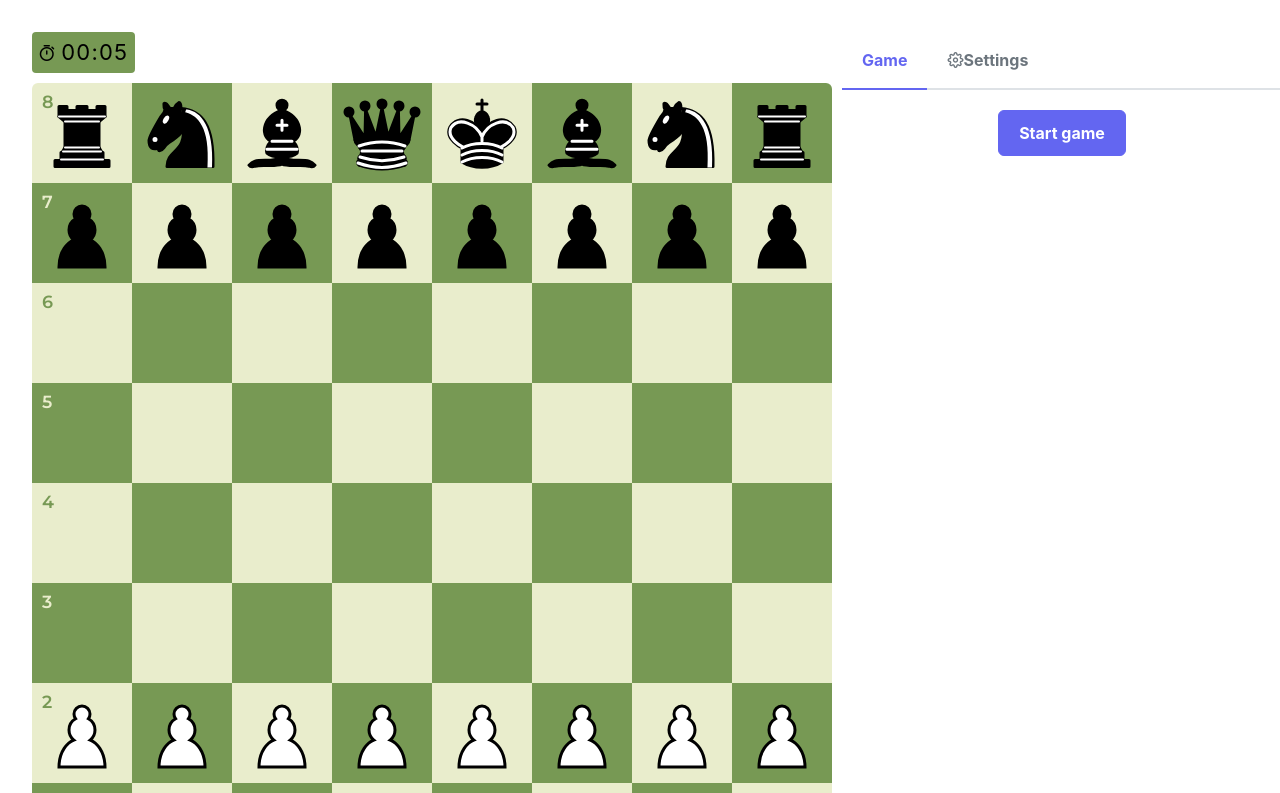
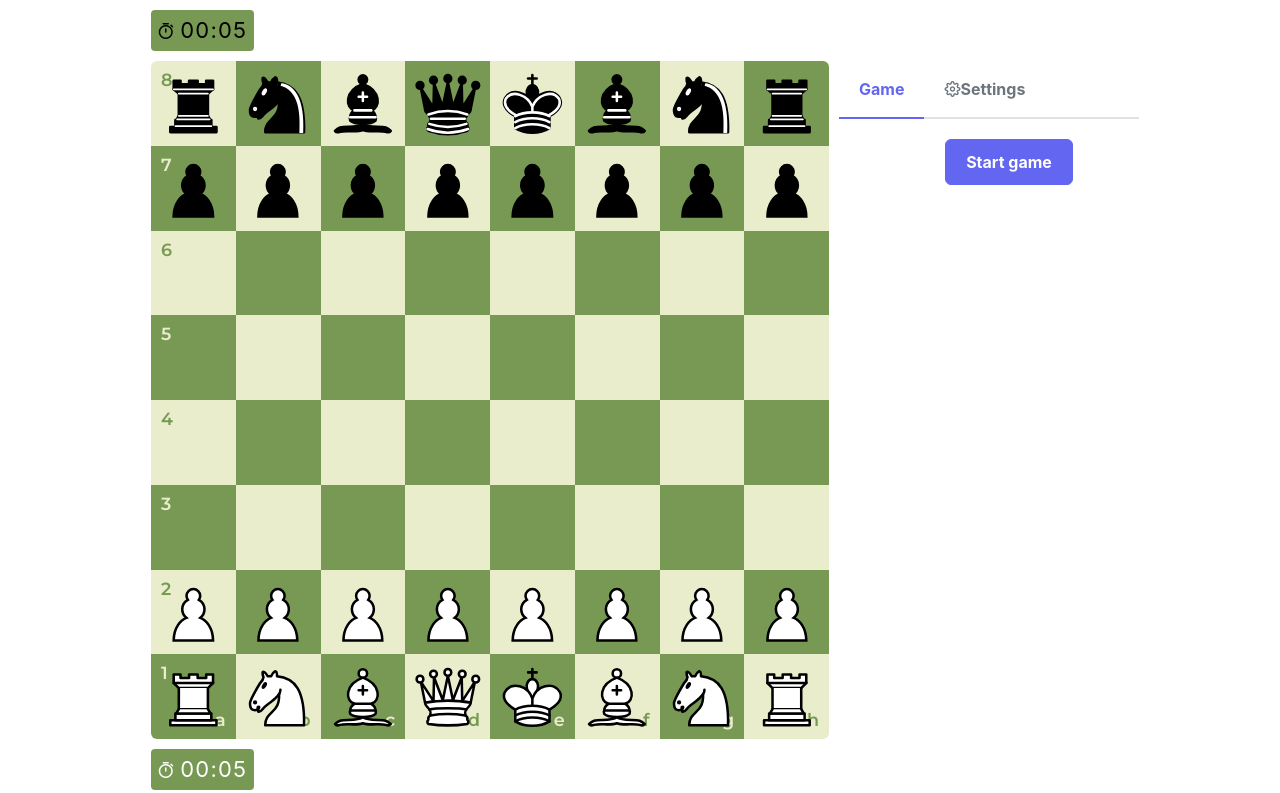
Before and after one commit to clxsewn/chess-app, a React (Vite) app: page / in a window 1280 px wide. Shown: the top 793 px of the page. Built offline with nearby package versions, Linux system fonts and the light colour scheme.

Commit message:
layout changes

```diff
--- a/src/components/Aside/styles.scss
+++ b/src/components/Aside/styles.scss
@@ -1,7 +1,10 @@
 aside {
   border-radius: 15px;
+
+  grid-row: 2 / 3;
+  grid-column: 2 / 3;
 }
 
 .tab-content {
-  width: 400px;
+  width: 300px;
 }
--- a/src/components/Board/styles.scss
+++ b/src/components/Board/styles.scss
@@ -1,5 +1,13 @@
 .board {
   display: grid;
   grid-template-columns: repeat(8, 1fr);
-  border-radius: 50px;
+  grid-template-rows: repeat(8, 1fr);
+
+  height: calc(100vh - 122px);
+
+  aspect-ratio: 1 / 1;
+  position: relative;
+
+  grid-row: 2 / 3;
+  grid-column: 1 / 2;
 }
--- a/src/components/Game/index.tsx
+++ b/src/components/Game/index.tsx
@@ -6,11 +6,9 @@ import Timer from '../Timer'
 export default function Game() {
     return (
         <div className="game">
-            <div className="board-wrapper">
-                <Timer duration={5} forPlayer={'black'} />
-                <Board />
-                <Timer duration={5} forPlayer={'white'} />
-            </div>
+            <Timer duration={5} forPlayer={'black'} />
+            <Board />
+            <Timer duration={5} forPlayer={'white'} />
             <Aside />
         </div>
     )
--- a/src/components/Game/styles.scss
+++ b/src/components/Game/styles.scss
@@ -1,6 +1,13 @@
 .game {
-  display: flex;
+  height: calc(100vh - 20px);
+
+  display: grid;
+  grid-template-columns: 1fr 300px;
+  grid-template-rows: auto 1fr auto;
+
   gap: 10px;
+  margin-top: 10px;
+  margin-left: 10px;
 }
 
 .board-wrapper {
--- a/src/components/Tile/styles.scss
+++ b/src/components/Tile/styles.scss
@@ -1,10 +1,8 @@
 $board-border-radius: 6px;
 
 .tile {
-  width: 100px;
-  height: 100px;
-
   position: relative;
+  aspect-ratio: 1 / 1;
 
   .str-symbol, .col-symbol {
     position: absolute;
@@ -30,7 +28,12 @@ $board-border-radius: 6px;
   & .piece {
     width: 90%;
     height: 90%;
-    margin: 5% auto 0 auto;
+
+    position: absolute;
+    top: 50%;
+    left: 50%;
+    transform: translate(-50%, -50%);
+
     user-select: none;
     -moz-user-select: none;
     -webkit-user-select: none;
--- a/src/components/Timer/index.tsx
+++ b/src/components/Timer/index.tsx
@@ -45,7 +45,7 @@ export default function Timer({
 
     return (
         <div
-            className="timer"
+            className={`timer ${forPlayer}`}
             style={{ backgroundColor: bg, color: forPlayer }}
         >
             <i className="pi pi-stopwatch"></i>
--- a/src/components/Timer/styles.scss
+++ b/src/components/Timer/styles.scss
@@ -1,11 +1,21 @@
 .timer {
-  display: inline-block;
   padding: 4px 7px;
   border-radius: 4px;
   font-size: 22px;
   letter-spacing: 1.2px;
+  justify-self: start;
 
   .pi {
     margin-right: 5px;
   }
+
+  &.white {
+    grid-row: 3 / 4;
+    grid-column: 1 / 2;
+  }
+
+  &.black {
+    grid-row: 1 / 2;
+    grid-column: 1 / 2;
+  }
 }
--- a/src/styles/index.scss
+++ b/src/styles/index.scss
@@ -22,10 +22,11 @@
 }
 
 #root {
+  height: 100vh;
   max-width: 1280px;
   margin: 0 auto;
-  padding: 2rem;
   text-align: center;
+  position: relative;
 }
 
 a {
```
